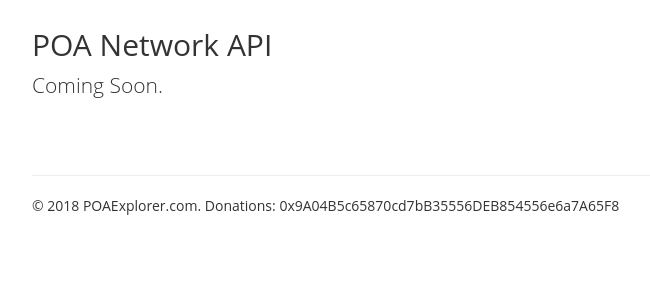
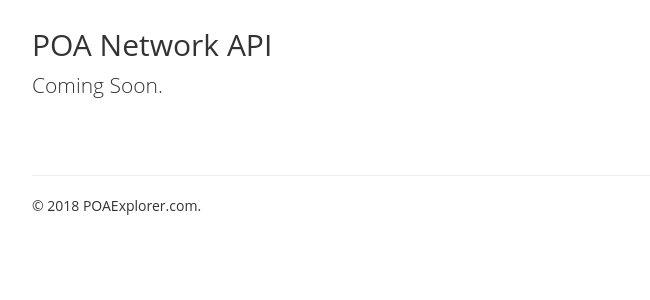
Before and after one commit to acravenho/poaexplorer.com, a CodeIgniter app: page /database/index.php/tools/api in a window 1280 px wide. Shown: the part 157-457 px from the top of the page, without its empty margins (38-688 px from the left). Run offline with CodeIgniter, Linux system fonts and the light colour scheme; some libraries are stand-ins or nearby versions.

Commit message:
Removed donation address.

```diff
--- a/application/views/template/footer.php
+++ b/application/views/template/footer.php
@@ -6,7 +6,7 @@
 
 		 <div class="container">
 			 <hr />
-	        <p>&copy; <?php echo date("Y", strtotime("now")); ?> POAExplorer.com.  Donations: 0x9A04B5c65870cd7bB35556DEB854556e6a7A65F8</p>
+	        <p>&copy; <?php echo date("Y", strtotime("now")); ?> POAExplorer.com.</p>
 		 </div>
 	 </div>
  </footer>
```
